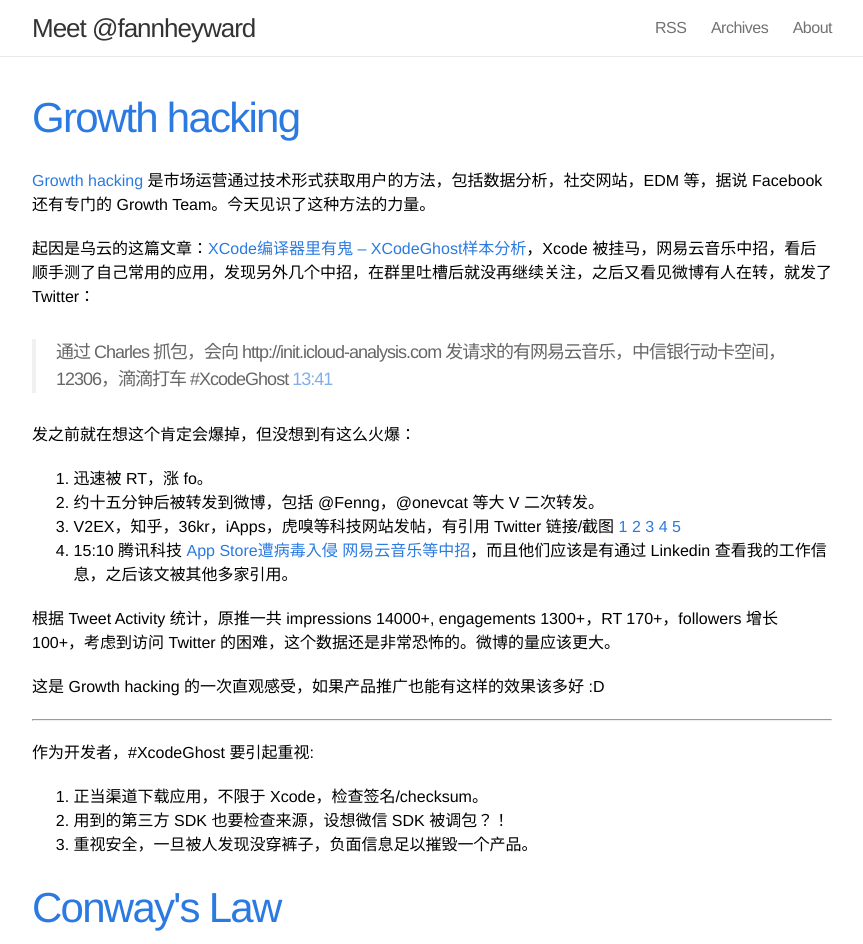
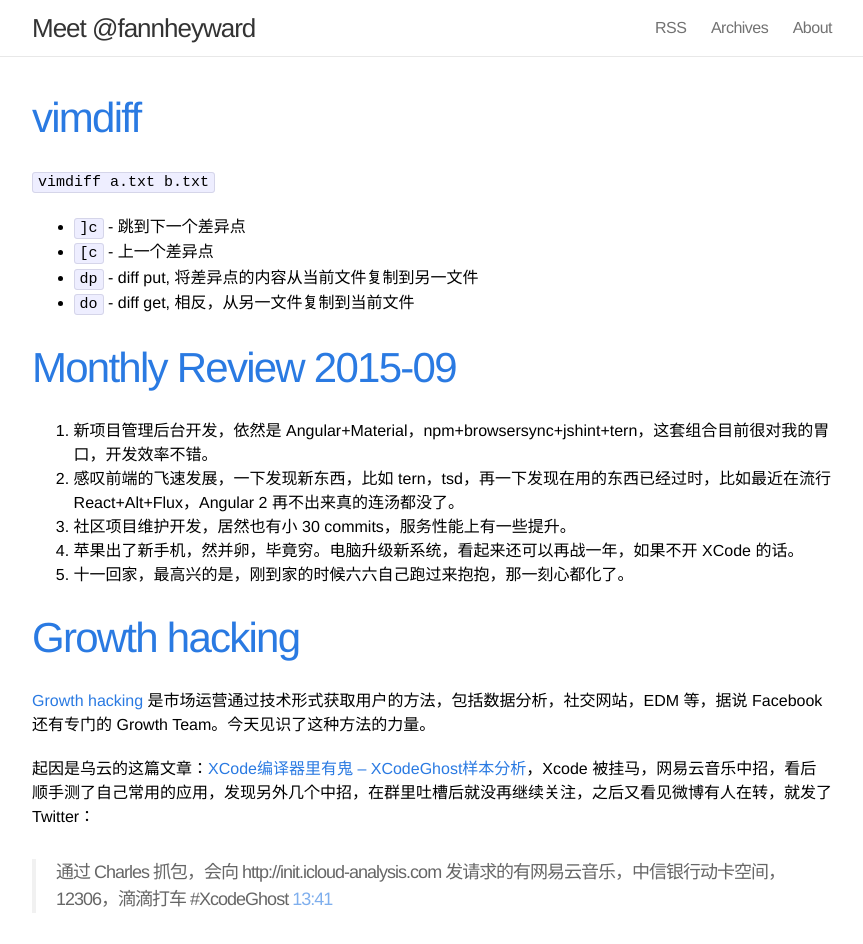
Before and after one commit to fannheyward/fannheyward.github.io, a Jekyll site: the page built from index.html, in a window 1280 px wide and 1400 px high. Shown: the top 944 px of the window, without its empty margins (208-1071 px from the left). Built offline with Jekyll 4.4.1, drawn with Linux system fonts in a browser that asks for light colours; Markdown is read by kramdown in place of the engine named in the settings; the list of posts is cut into pages by our own code; some of the changed text lies outside the part shown.

Commit message:
new posts: monthly review 1509, vimdiff

```diff
--- a/_posts/2015-09-18-growth-hacking.markdown
+++ b/_posts/2015-09-18-growth-hacking.markdown
@@ -17,7 +17,7 @@
 3. V2EX，知乎，36kr，iApps，虎嗅等科技网站发帖，有引用 Twitter 链接/截图 [1][11] [2][22] [3][33] [4][44] [5][55]
 4. 15:10 腾讯科技 [App Store遭病毒入侵 网易云音乐等中招][6]，而且他们应该是有通过 Linkedin 查看我的工作信息，之后该文被其他多家引用。
 
-根据 Tweet Activity 统计，原推一共 impressions 14000+, engagements 1300+，RT 170+，followers 增长 100+，考虑到访问 Twitter 的困难，这个数据还是非常恐怖的。微博的量应该更大。
+根据 Tweet Activity 统计，原推一共 impressions 14000+，engagements 1300+，RT 170+，followers 增长 100+，考虑到访问 Twitter 的困难，这个数据还是非常恐怖的。微博的量应该更大。
 
 这是 Growth hacking 的一次直观感受，如果产品推广也能有这样的效果该多好 :D
 
--- /dev/null
+++ b/_posts/2015-10-01-monthly-review-1509.markdown
@@ -0,0 +1,11 @@
+---
+layout: post
+title: Monthly Review 2015-09
+date: 2015-10-01 10:01:46 +0800
+---
+
+1. 新项目管理后台开发，依然是 Angular+Material，npm+browsersync+jshint+tern，这套组合目前很对我的胃口，开发效率不错。
+2. 感叹前端的飞速发展，一下发现新东西，比如 tern，tsd，再一下发现在用的东西已经过时，比如最近在流行 React+Alt+Flux，Angular 2 再不出来真的连汤都没了。
+3. 社区项目维护开发，居然也有小 30 commits，服务性能上有一些提升。
+4. 苹果出了新手机，然并卵，毕竟穷。电脑升级新系统，看起来还可以再战一年，如果不开 XCode 的话。
+5. 十一回家，最高兴的是，刚到家的时候六六自己跑过来抱抱，那一刻心都化了。
--- /dev/null
+++ b/_posts/2015-10-13-vimdiff.markdown
@@ -0,0 +1,12 @@
+---
+layout: post
+title: vimdiff
+date: 2015-10-13 20:42:30 +0800
+---
+
+`vimdiff a.txt b.txt`
+
+* `]c` - 跳到下一个差异点
+* `[c` - 上一个差异点
+* `dp` - diff put, 将差异点的内容从当前文件复制到另一文件
+* `do` - diff get, 相反，从另一文件复制到当前文件
```
